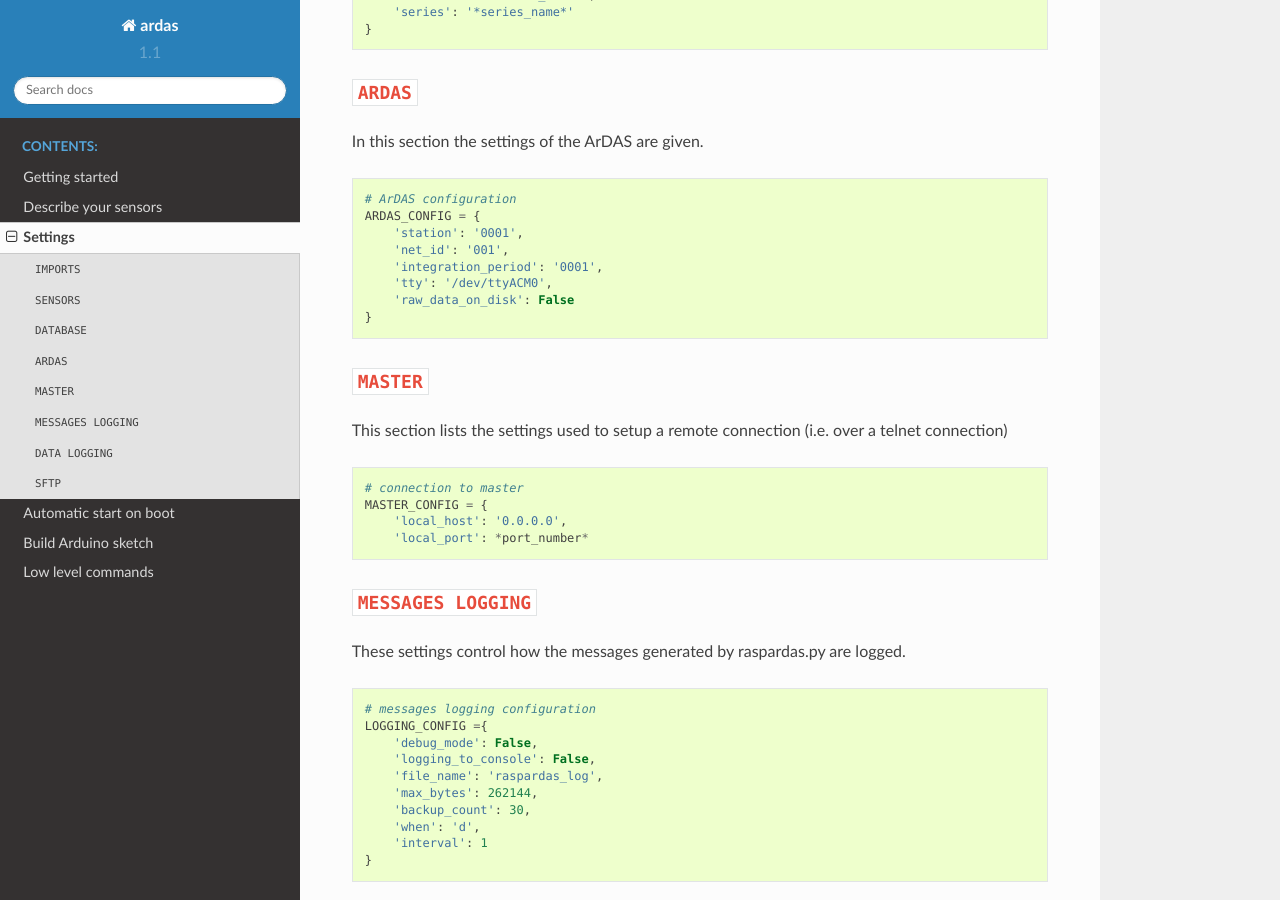
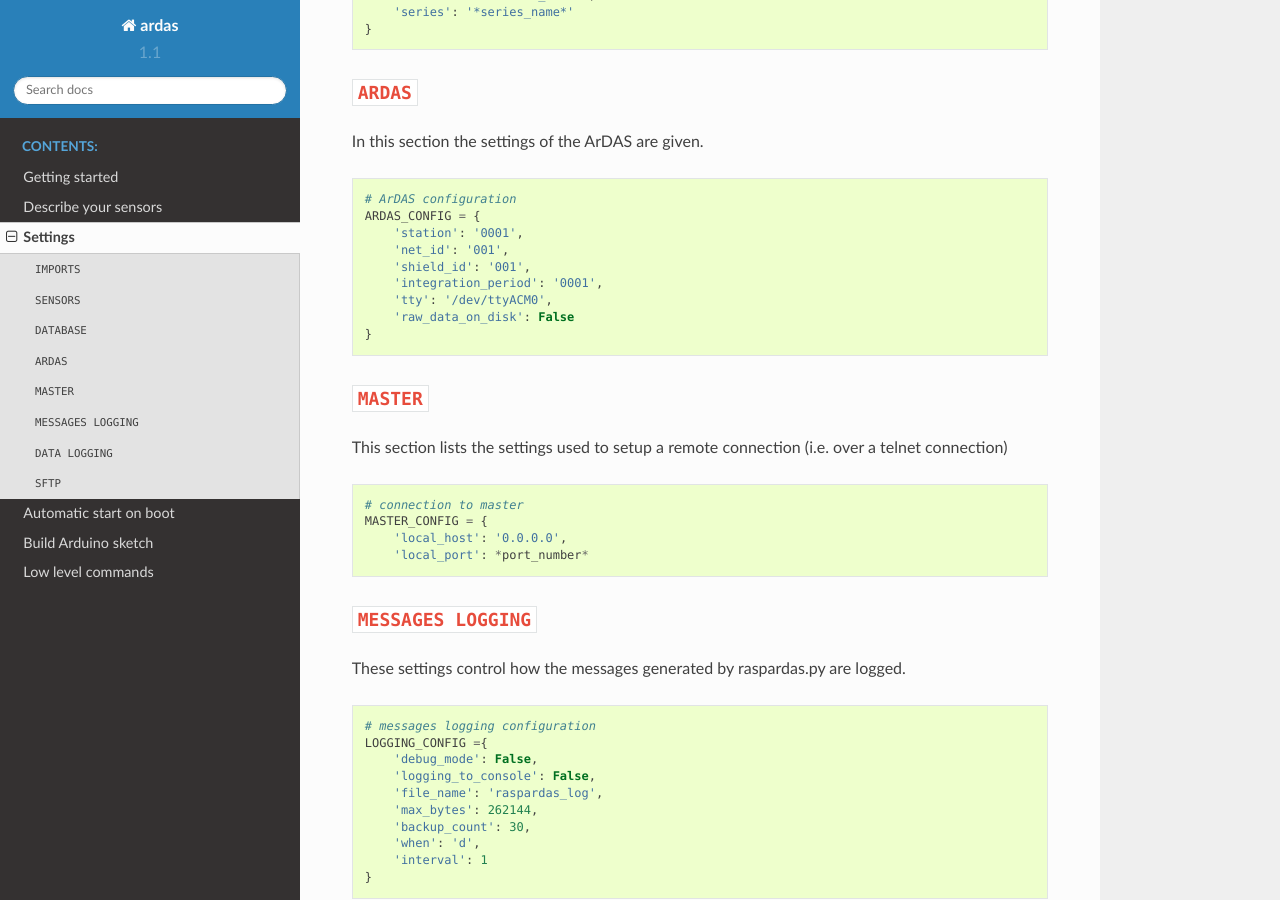
Before and after one commit to awatlet/ardas, a Sphinx documentation site: the page built from docs/source/settings.rst, in a window 1280 px wide and 900 px high, scrolled down 917 px. Built offline with Sphinx 7.4.7 and the Read the Docs theme 2.0.0, drawn with Linux system fonts in a browser that asks for light colours.

Commit message:
add shield parameter

```diff
--- a/docs/source/settings.rst
+++ b/docs/source/settings.rst
@@ -52,6 +52,7 @@
     ARDAS_CONFIG = {
         'station': '0001',
         'net_id': '001',
+        'shield_id': '001',
         'integration_period': '0001',
         'tty': '/dev/ttyACM0',
         'raw_data_on_disk': False
```
